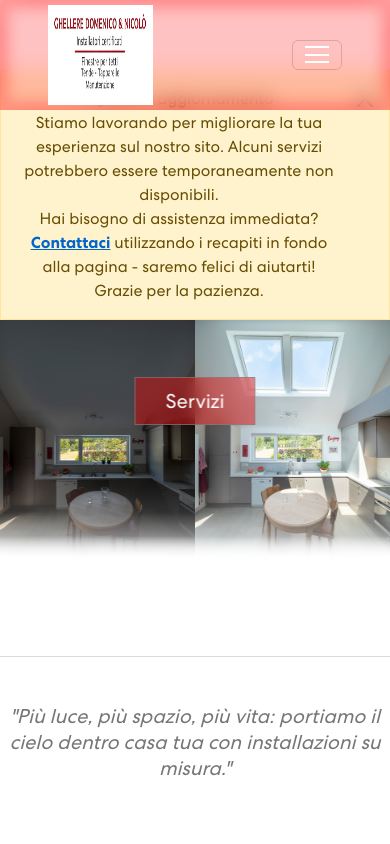
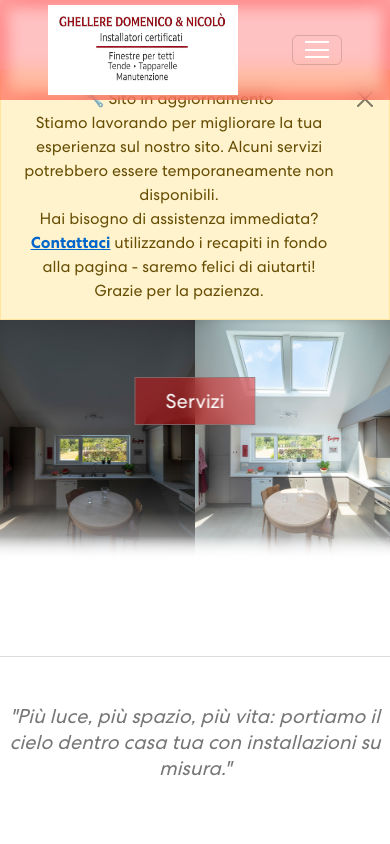
Before and after one commit to ImNico97/ngdinstallatore, a React (Vite) app: page /#/ in a window 390 px wide. Shown: the top 844 px of the page. Built offline with nearby package versions, Linux system fonts and the light colour scheme.

Commit message:
logo media query

```diff
--- a/src/App.css
+++ b/src/App.css
@@ -134,7 +134,7 @@ span.logo2{
 
 .logoNgd{
   display: block;
-  height: 100px;   /* scegli tu: 70px, 80px, 90px */
+  height: 90px;   /* scegli tu: 70px, 80px, 90px */
   width: auto;
 }
 
@@ -158,7 +158,7 @@ nav.navbar a.navbar-brand h1 {
   font-family: 'Ubuntu', sans-serif;
 }
 nav.navbar a.navbar-brand {
-  width: 17%;
+  width: auto;
   margin: 0%;
   display: flex;
   align-items: center;
@@ -356,6 +356,10 @@ nav.navbar .navbar-toggler[aria-expanded="true"] .navbar-toggler-icon {
     width: 100%;
   }
 
+  .logoNgd{
+    width: 190px;
+  }
+
   /* Modifica il bottone per mobile */
   .navbar-text button {
     margin: 10px 15px;
@@ -406,7 +410,7 @@ nav.navbar .navbar-toggler[aria-expanded="true"] .navbar-toggler-icon {
 /************ Home Css ************/
 
 .home{
-  margin-top:120px;
+  margin-top:105px;
 }
 
 .home-text{
```
